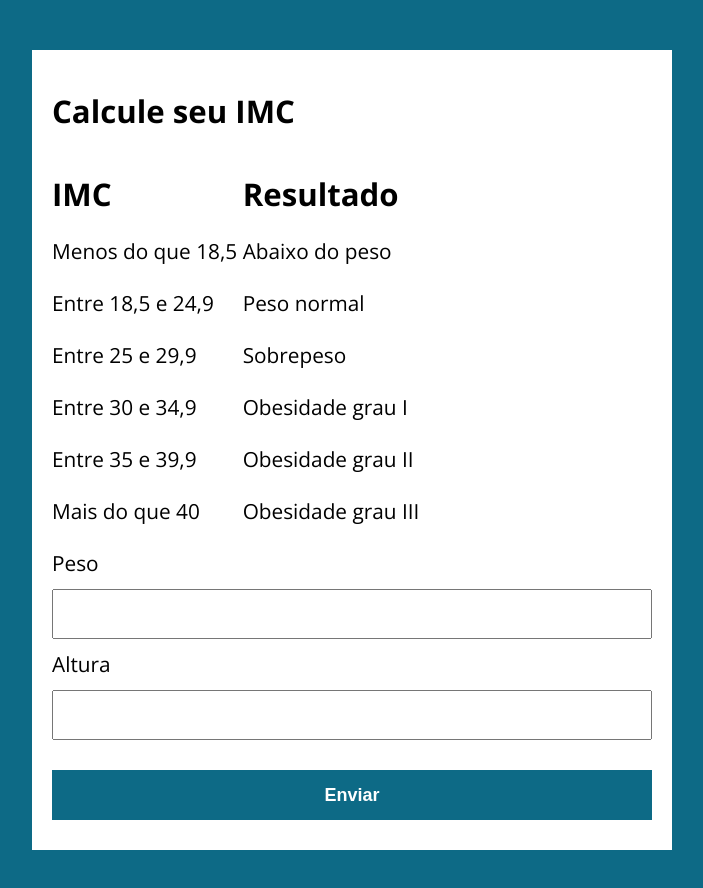
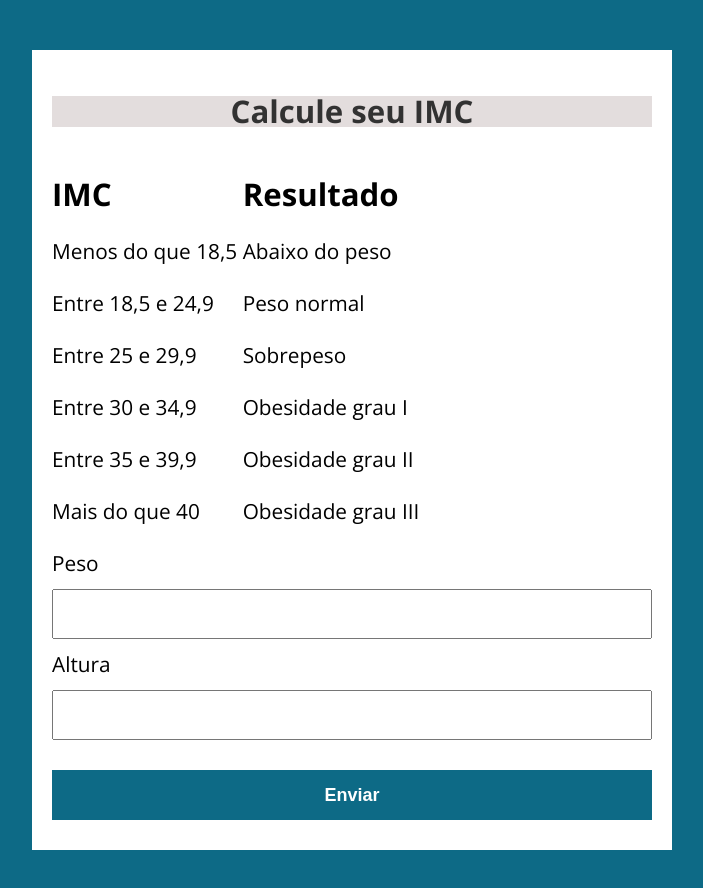
Before and after one commit to MarcusHenriqueDev/Calculo_IMC_FrontEnd, a plain HTML site: page index.html in a window 1280 px wide. Shown: the whole page, without its empty margins (288-991 px from the left). Drawn offline with nearby package versions, Linux system fonts and the light colour scheme.

Commit message:
Acrescentado um background cinza no h1 da section class container

```diff
--- a/style.css
+++ b/style.css
@@ -24,6 +24,12 @@ body {
     margin: 50px auto;
     background: #fff;
     padding: 20px;
+}
+
+.container h1 {
+    text-align: center;
+    background-color: rgb(221, 213, 213);
+    opacity: .8;
 }
 
 form input, form label, form button {
```
